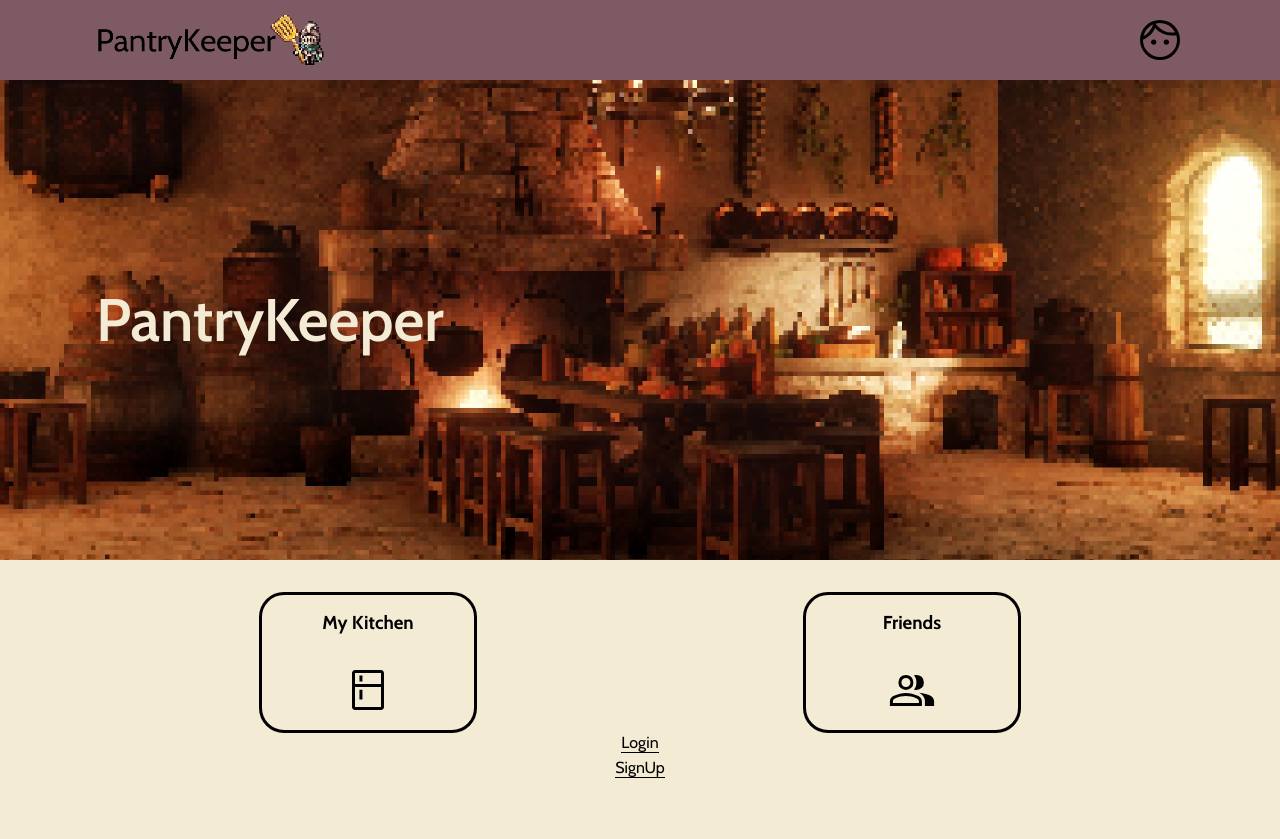
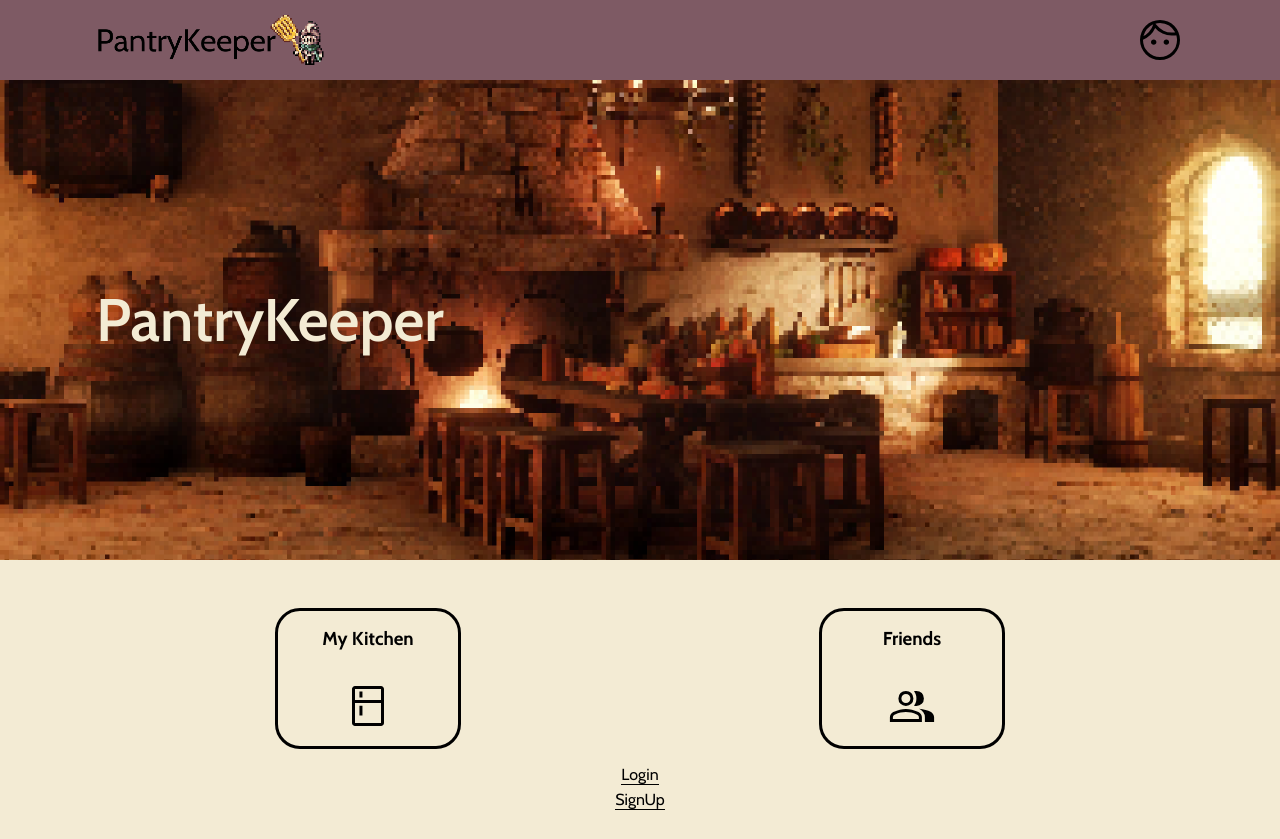
Before and after one commit to aliv314/pantrykeeper, a React (Create React App) app in the folder client/: page / in a window 1280 px wide. Before the commit the page ends 807 px from the top, so only its background shows below. Built offline with nearby package versions, Linux system fonts and the light colour scheme; no server answers.

Commit message:
Finished cards for desktop

```diff
--- a/client/src/pages/Home/Home.scss
+++ b/client/src/pages/Home/Home.scss
@@ -44,8 +44,6 @@
     }
     &__card{
         @include card-item;
-        padding: 0;
-        margin-bottom: 1.25rem;
         @include display-tablet{
             height: auto;
             margin: auto auto;
--- a/client/src/styles/_mixins.scss
+++ b/client/src/styles/_mixins.scss
@@ -25,10 +25,10 @@
 // card-item
 @mixin card-item {
     display: flex;
-    padding: 1rem;
-
+    @include margin-baseline();
     @include display-tablet(){
         width: 33%;
+        padding: 1rem;
     }
     @include display-desktop(){
         width: 20%;
@@ -39,6 +39,7 @@
     height: 60px;
     width: 100%;
     padding: 0 1rem;
+    padding-top: 1rem;
     border: 3px solid black;
     border-radius: 25px;
     display: flex;
```
